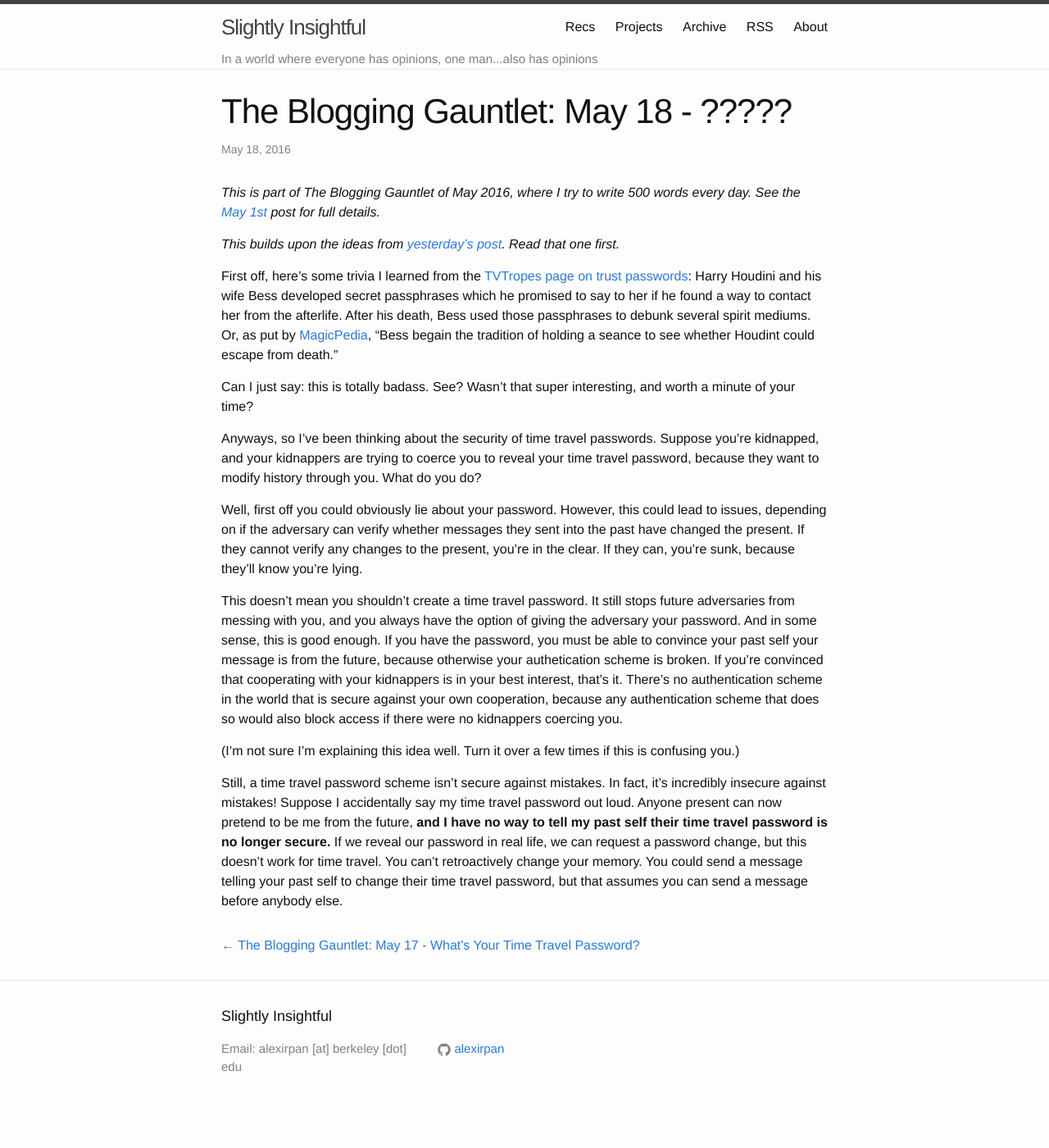
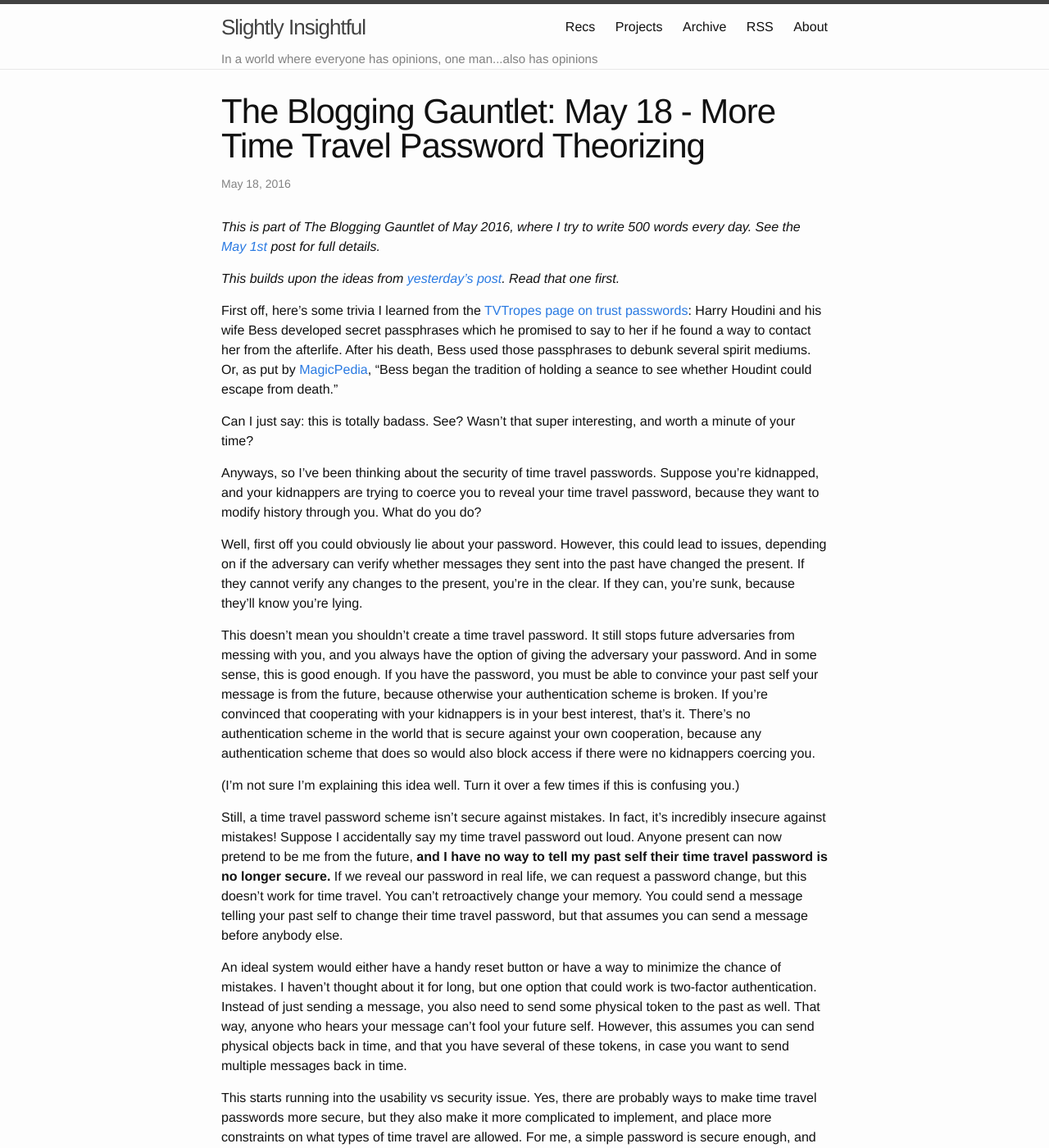
Before and after one commit to alexirpan/alexirpan.github.io, a Jekyll site: the page built from _posts/may2016/2016-05-18-may-18.markdown, in a window 1280 px wide and 1400 px high. Shown: the whole window at 82% size. Built offline with Jekyll 4.4.1, drawn with Linux system fonts in a browser that asks for light colours; some of the changed text lies outside the part shown.

Commit message:
First draft

```diff
--- a/_posts/may2016/2016-05-18-may-18.markdown
+++ b/_posts/may2016/2016-05-18-may-18.markdown
@@ -1,6 +1,6 @@
 ---
 layout: post
-title:  "The Blogging Gauntlet: May 18 - ?????"
+title:  "The Blogging Gauntlet: May 18 - More Time Travel Password Theorizing"
 date:   2016-05-18 20:06:00 -0700
 ---
 
@@ -14,7 +14,7 @@ Harry Houdini and his wife Bess developed secret passphrases which he promised
 to say to her if he found a way to contact her from the afterlife. After his
 death, Bess used those passphrases to debunk several spirit mediums. Or,
 as put by [MagicPedia](http://www.geniimagazine.com/magicpedia/The_Houdini_Code),
-"Bess begain the tradition of holding a seance to see whether Houdint could
+"Bess began the tradition of holding a seance to see whether Houdint could
 escape from death."
 
 Can I just say: this is totally badass. See? Wasn't that super interesting, and
@@ -35,7 +35,7 @@ This doesn't mean you shouldn't create a time travel password. It still
 stops future adversaries from messing with you, and you always have the option
 of giving the adversary your password. And in some sense, this is good enough.
 If you have the password, you must be able to convince your past self your
-message is from the future, because otherwise your authetication scheme
+message is from the future, because otherwise your authentication scheme
 is broken. If you're convinced that cooperating with your kidnappers is in your
 best interest, that's it. There's no authentication scheme in the world that
 is secure against your own cooperation, because any authentication scheme that
@@ -52,3 +52,17 @@ secure.** If we reveal our password in real life, we can request a password chan
 but this doesn't work for time travel. You can't retroactively change your memory.
 You could send a message telling your past self to change their time travel
 password, but that assumes you can send a message before anybody else.
+
+An ideal system would either have a handy reset button or have a way to minimize
+the chance of mistakes. I haven't thought about it for long, but one option
+that could work is two-factor authentication. Instead of just sending a message,
+you also need to send some physical token to the past as well. That way, anyone
+who hears your message can't fool your future self. However, this assumes you
+can send physical objects back in time, and that you have several of these tokens,
+in case you want to send multiple messages back in time.
+
+This starts running into the usability vs security issue. Yes, there are
+probably ways to make time travel passwords more secure, but they also make it
+more complicated to implement, and place more constraints on what types of
+time travel are allowed. For me, a simple password is secure enough, and it's
+not worth spending a lot of time trying to optimize it further.
```
